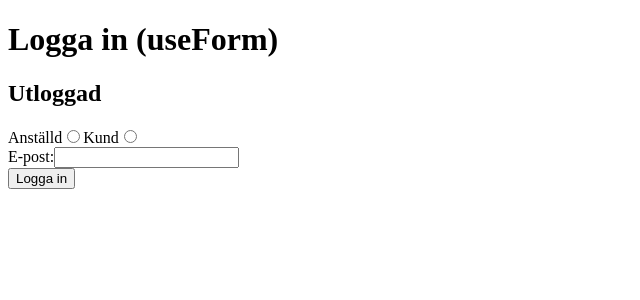
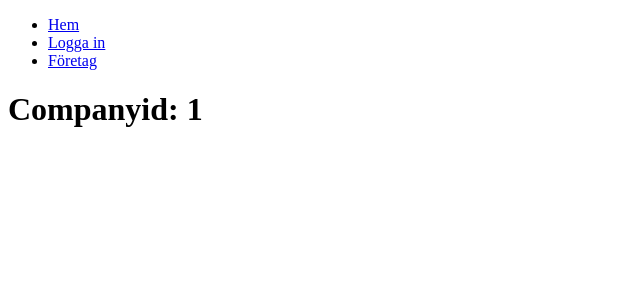
Before and after one commit to jonatanhallenberg/skandia-react, a React (Vite) app in the folder vite-demo/vite-project/: page /companies/1 in a window 1280 px wide. Shown: the top 300 px of the page, without its empty margins (0-640 px from the left). Built offline with nearby package versions, Linux system fonts and the light colour scheme.

Commit message:
add routing

```diff
--- a/vite-demo/vite-project/package.json
+++ b/vite-demo/vite-project/package.json
@@ -15,6 +15,7 @@
     "react-dom": "^18.2.0",
     "react-hook-form": "^7.45.0-next.1",
     "react-redux": "^8.1.1",
+    "react-router-dom": "^6.13.0",
     "redux": "^4.2.1"
   },
   "devDependencies": {
--- a/vite-demo/vite-project/src/App.tsx
+++ b/vite-demo/vite-project/src/App.tsx
@@ -8,6 +8,9 @@ import { store } from './store/store';
 import { useAppSelector, useAppDispatch } from './store/hooks';
 import { logOut } from './store/loginSlice';
 import { CompaniesList } from './components/CompaniesList';
+import { BrowserRouter, Routes, Route, Link, Navigate } from 'react-router-dom'
+import { Home } from './pages/Home';
+import { Company } from './pages/Company';
 
 const App = () => {
 
@@ -17,7 +20,24 @@ const App = () => {
   const isLoggedIn = useAppSelector(state => state.login.isLoggedIn);
 
   return (
-    <>
+    <BrowserRouter>
+      <ul>
+        <li>
+          <Link to="/">Hem</Link>
+        </li>
+        <li>
+          <Link to="/login">Logga in</Link>
+        </li>
+        <li>
+          <Link to="/companies">Företag</Link>
+        </li>
+      </ul>
+      <Routes>
+        <Route path="/" element={<Home />} />
+        <Route path="/login" element={<LoginFormHook />} />
+        <Route path="/companies" element={ isLoggedIn ? <CompaniesList /> : <Navigate to="/login" />} />
+        <Route path="/companies/:companyId" element={<Company />} />
+      </Routes>
       {/* <Page title="Page 1" limit={limit}>
         Hej <b>Vite</b>
       </Page>
@@ -25,9 +45,8 @@ const App = () => {
       <Filter onClick={(limit) => setLimit(limit)} /> */}
 
       {/* <LoginForm /> */}
-      {isLoggedIn ? <><CompaniesList /><button type="button" onClick={() => dispatch(logOut())}>Logga ut</button></> : <LoginFormHook />}
 
-    </>
+    </BrowserRouter>
   );
 }
 export default App
--- a/vite-demo/vite-project/src/components/CompaniesList/CompaniesList.tsx
+++ b/vite-demo/vite-project/src/components/CompaniesList/CompaniesList.tsx
@@ -1,15 +1,20 @@
 import { useAppDispatch, useAppSelector } from "../../store/hooks"
 import { fetchCompanies } from "../../store/companiesSlice";
+import { redirect } from "react-router-dom";
+import { useEffect } from "react";
 
 export const CompaniesList = () => {
 
     const dispatch = useAppDispatch();
     const companies = useAppSelector(state => state.companies.companies);
+    useEffect(() => {
+        dispatch(fetchCompanies());
+    }, [])
 
     return <><h1>Companies</h1>
-        <button onClick={() => dispatch(fetchCompanies())}>Hämta företag</button>
+        {/* <button onClick={() => dispatch(fetchCompanies())}>Hämta företag</button> */}
         { companies.map(company => (
-            <div>{company.name}</div>
+            <div key={company.id}>{company.name}</div>
         ))}
     </>
 }
--- a/vite-demo/vite-project/src/components/LoginFormHook/LoginFormHook.tsx
+++ b/vite-demo/vite-project/src/components/LoginFormHook/LoginFormHook.tsx
@@ -1,6 +1,7 @@
 import { useForm, SubmitHandler } from "react-hook-form"
 import { useAppDispatch, useAppSelector } from "../../store/hooks";
 import { logIn } from '../../store/loginSlice';
+import { useNavigate } from "react-router-dom";
 
 type Inputs = {
     username: string,
@@ -13,6 +14,11 @@ export const LoginFormHook = () => {
 
     const dispatch = useAppDispatch();
     const isLoggedIn = useAppSelector(state => state.login.isLoggedIn);
+    const navigate = useNavigate();
+
+    if (isLoggedIn) {
+        navigate("/companies");
+    }
 
     const {
         register,
--- /dev/null
+++ b/vite-demo/vite-project/src/pages/Company.tsx
@@ -0,0 +1,6 @@
+import { useParams } from "react-router-dom";
+
+export const Company = () => {
+    const params = useParams();
+    return <h1>Companyid: {params.companyId}</h1>
+}
--- /dev/null
+++ b/vite-demo/vite-project/src/pages/Home.tsx
@@ -0,0 +1,3 @@
+export const Home = () => (
+    <h1>Home</h1>
+)
--- a/vite-demo/vite-project/src/store/loginSlice.ts
+++ b/vite-demo/vite-project/src/store/loginSlice.ts
@@ -43,6 +43,7 @@ const loginSlice = createSlice({
     builder.addCase(logIn.fulfilled, (state, action) => {
       state.isLoggedIn = true;
       state.loggedInUser = action.payload;
+
     })
   }
 })
```
Also changed, not shown: 2 other files (tests, documents, lock files or other folders).
